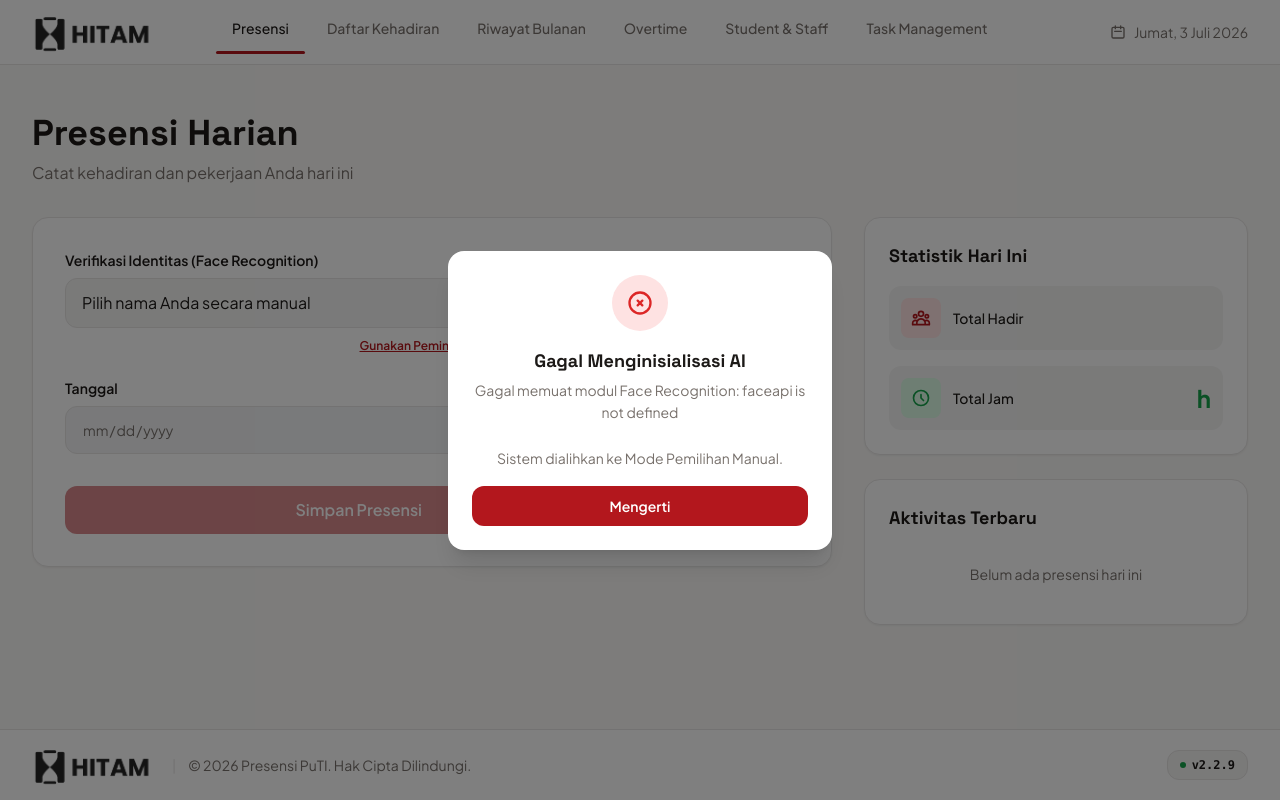
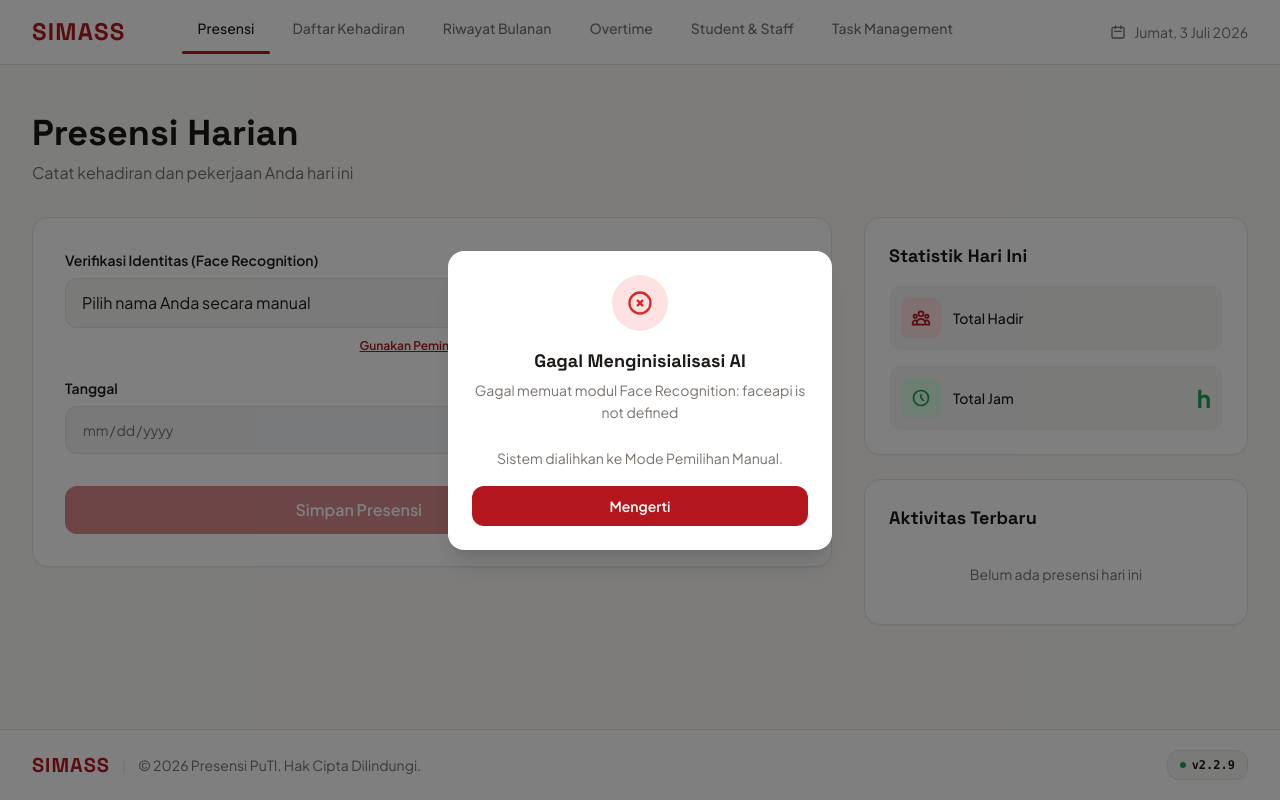
Before and after one commit to alirfanyasin/Presensi-PuTI, a Node server app: template views/presensi.ejs in a window 1280 px wide. Run offline with Node 20, Linux system fonts and the light colour scheme; the template is opened without the code that fills it, so the values that code supplies are empty; some libraries are stand-ins or nearby versions.

Commit message:
feat: update logo

```diff
--- a/views/partials/footer.ejs
+++ b/views/partials/footer.ejs
@@ -1,11 +1,11 @@
 <!-- Footer -->
-<footer class="bg-card border-t border-border mt-auto  transition-all duration-300">
+<footer class="bg-card border-t border-border mt-auto  transition-all duration-300 py-5">
     <div class="max-w-[1440px] mx-auto px-4 sm:px-6 lg:px-8 flex flex-col md:flex-row items-center justify-between gap-4">
 
         <!-- Left side: App Info & Copyright -->
         <div class="flex flex-col sm:flex-row items-center gap-2 sm:gap-3 text-sm text-muted text-center md:text-left">
             <div class="flex items-center gap-2">
-                <img src="/logo_typography.png" alt="HITAM Logo" class="h-auto w-32">
+                <span class="font-display text-xl font-bold tracking-wider text-accent">SIMASS</span>
             </div>
             <span class="hidden sm:inline text-border">|</span>
             <span>&copy; <%= new Date().getFullYear() %> Presensi PuTI. Hak Cipta Dilindungi.</span>
--- a/views/partials/header.ejs
+++ b/views/partials/header.ejs
@@ -3,7 +3,7 @@
 <head>
     <meta charset="UTF-8">
     <meta name="viewport" content="width=device-width, initial-scale=1.0">
-    <title><%= title %> - HITAM</title>
+    <title><%= title %> - SIMASS (Sistem Informasi Monitoring Absensi Student Staff)</title>
 
     <!-- PWA Meta Tags -->
     <link rel="manifest" href="/manifest.json">
@@ -11,7 +11,7 @@
     <meta name="mobile-web-app-capable" content="yes">
     <meta name="apple-mobile-web-app-capable" content="yes">
     <meta name="apple-mobile-web-app-status-bar-style" content="black-translucent">
-    <meta name="apple-mobile-web-app-title" content="HITAM">
+    <meta name="apple-mobile-web-app-title" content="SIMASS">
     <link rel="apple-touch-icon" href="/main-logo.png">
 
     <script src="https://cdn.tailwindcss.com"></script>
--- a/views/partials/nav.ejs
+++ b/views/partials/nav.ejs
@@ -7,7 +7,7 @@
             <!-- Logo & Date (Top row on mobile, left on desktop) -->
             <div class="flex items-center justify-between sm:justify-start gap-3 w-full sm:w-auto">
                 <div class="flex items-center gap-3">
-                    <img src="/logo_typography.png" alt="HITAM Logo" class="h-auto w-32">
+                    <span class="font-display text-2xl font-bold tracking-wider text-accent">SIMASS</span>
                 </div>
                 <!-- Date Display on Mobile -->
                 <div
```
Also changed, not shown: public/manifest.json.
